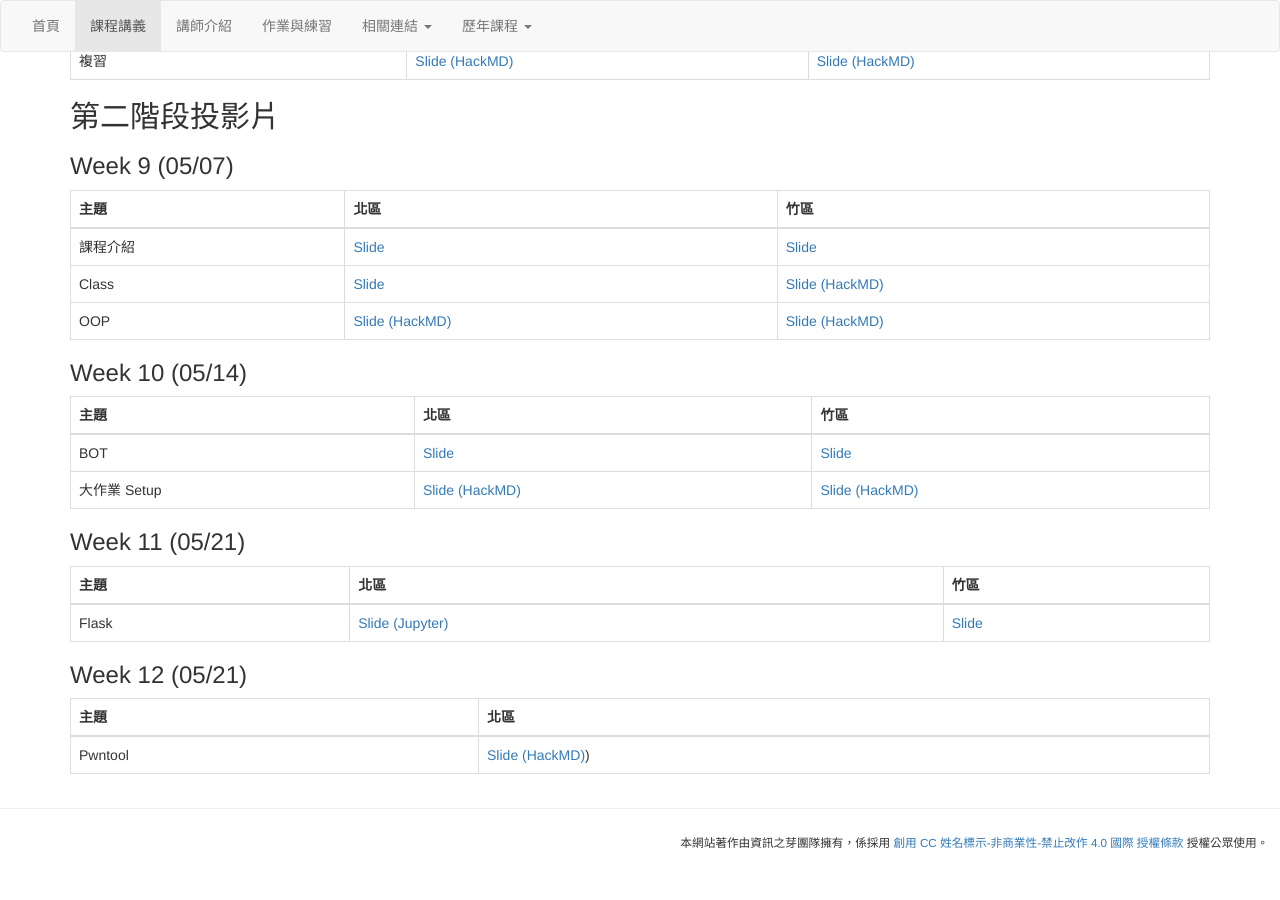
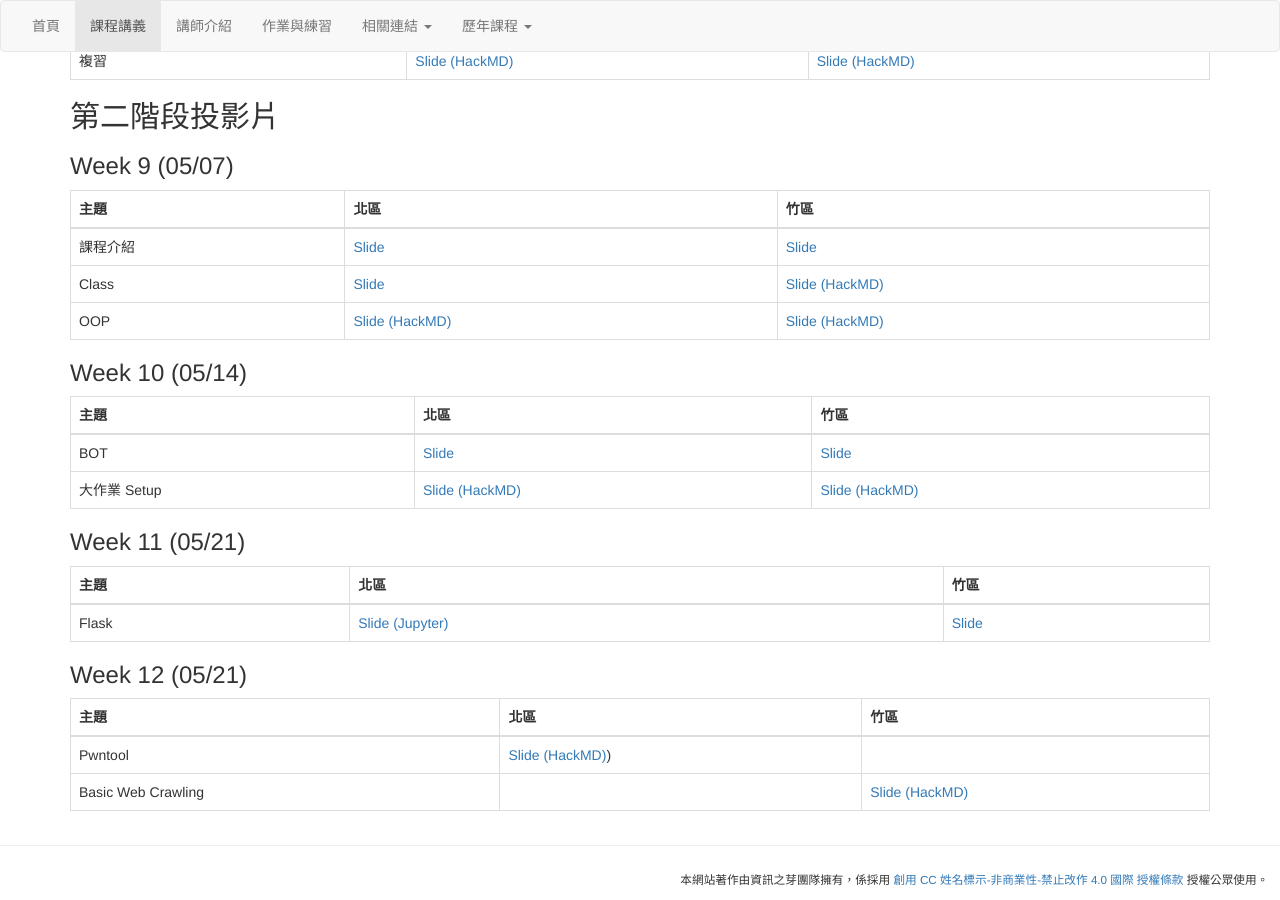
Before and after one commit to tw-csie-sprout/py2023, a Jekyll site: the page built from slides.md, in a window 1280 px wide and 900 px high, scrolled down 1414 px. Built offline with Jekyll 4.4.1, drawn with Linux system fonts in a browser that asks for light colours; before the commit the page ends 2277 px from its top, so only the background shows below that.

Commit message:
Update week12 slide

```diff
--- a/slides.md
+++ b/slides.md
@@ -96,6 +96,7 @@ title: "課程講義"
 ### Week 12 (05/21)
 
 {: .table .table-bordered}
-| 主題 | 北區 |
-| --- | --- |
-| Pwntool | [Slide (HackMD)](https://hackmd.io/@YuKai0928/rkKzhw4b2)) |
+| 主題 | 北區 | 竹區 |
+| --- | --- | --- |
+| Pwntool | [Slide (HackMD)](https://hackmd.io/@YuKai0928/rkKzhw4b2)) | |
+| Basic Web Crawling | | [Slide (HackMD)](https://hackmd.io/@Z_ZMXd6ISlObZMLPsr_6WA/Hy4yoWl8h#/)
```
